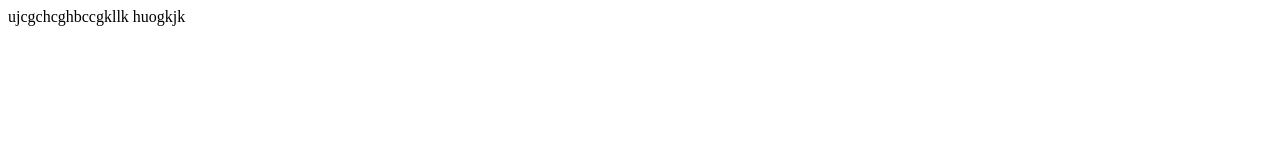
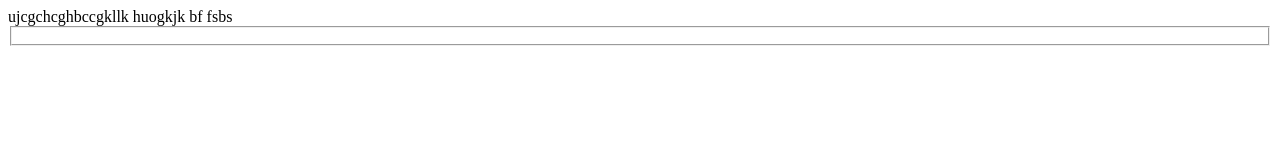
Before and after one commit to coderRahul212000/testingrepo4, a plain HTML site: page index2.html in a window 1280 px wide. Drawn offline with Linux system fonts and the light colour scheme.

Commit message:
changes made

```diff
--- a/index2.html
+++ b/index2.html
@@ -9,5 +9,8 @@
     ujcgchcghbccgkllk
 
     huogkjk
+    bf
+    fsbs
+    <fieldset></fieldset>
 </body>
 </html>
```
